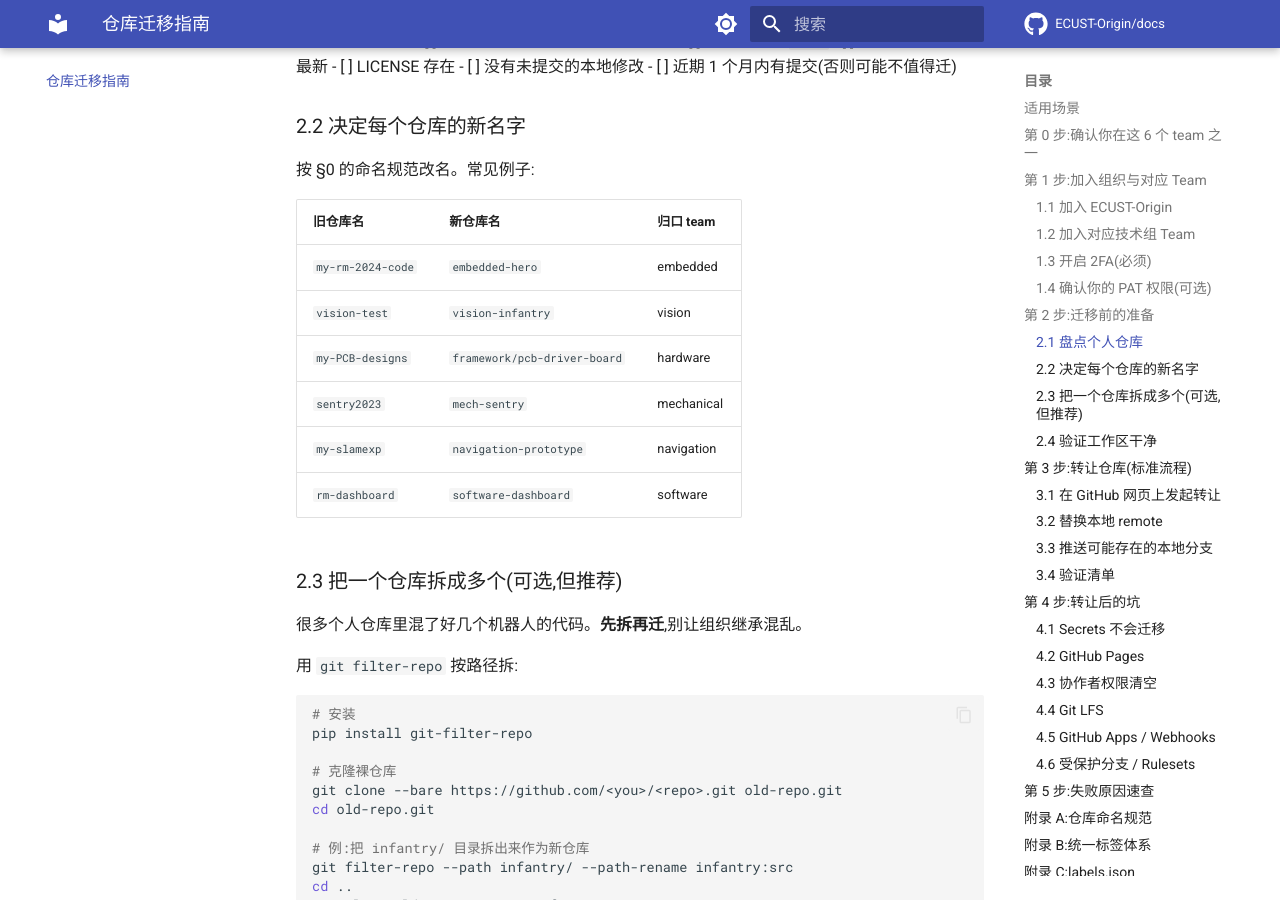
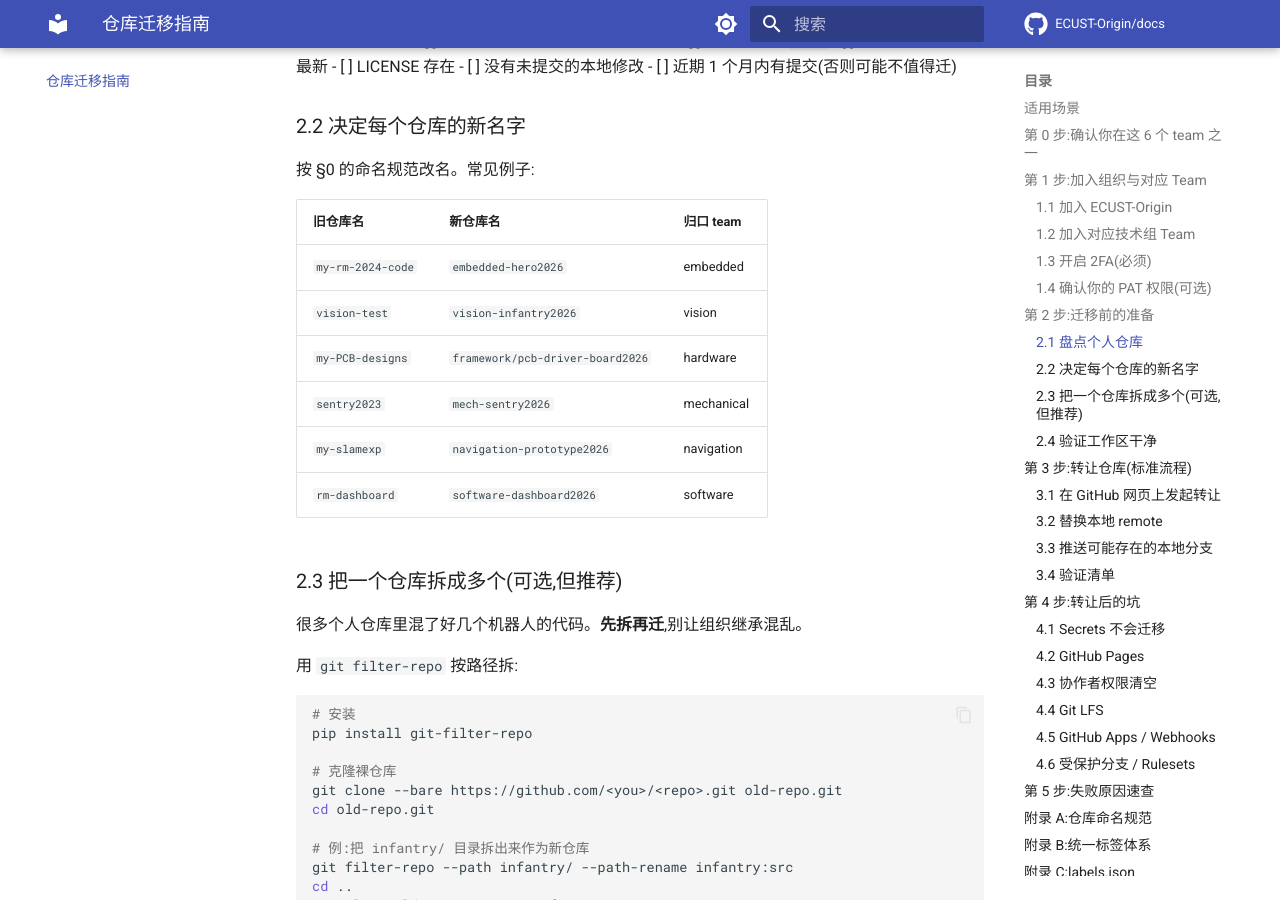
Before and after one commit to ECUST-Origin/docs, an MkDocs documentation site: the page built from docs/migration-guide.md, in a window 1280 px wide and 900 px high, scrolled down 2460 px. Built offline with MkDocs 1.6.1 and Material for MkDocs 9.7.7, drawn with Linux system fonts in a browser that asks for light colours; comment, search, counter and statistics services are not loaded.

Commit message:
docs: add 2026 suffix to §2.2 rename examples
Naming examples in §2.2 were missing the year suffix required by
the <repo202x> convention. Add 2026 to all 6 rows so they match the
patterns in §0 and appendix A.

```diff
--- a/docs/migration-guide.md
+++ b/docs/migration-guide.md
@@ -95,12 +95,12 @@ gh repo list <你的个人账号> --limit 200 --json name,description,isPrivate
 
 | 旧仓库名 | 新仓库名 | 归口 team |
 | --- | --- | --- |
-| `my-rm-2024-code` | `embedded-hero` | embedded |
-| `vision-test` | `vision-infantry` | vision |
-| `my-PCB-designs` | `framework/pcb-driver-board` | hardware |
-| `sentry2023` | `mech-sentry` | mechanical |
-| `my-slamexp` | `navigation-prototype` | navigation |
-| `rm-dashboard` | `software-dashboard` | software |
+| `my-rm-2024-code` | `embedded-hero2026` | embedded |
+| `vision-test` | `vision-infantry2026` | vision |
+| `my-PCB-designs` | `framework/pcb-driver-board2026` | hardware |
+| `sentry2023` | `mech-sentry2026` | mechanical |
+| `my-slamexp` | `navigation-prototype2026` | navigation |
+| `rm-dashboard` | `software-dashboard2026` | software |
 
 ### 2.3 把一个仓库拆成多个(可选,但推荐)
 
```
